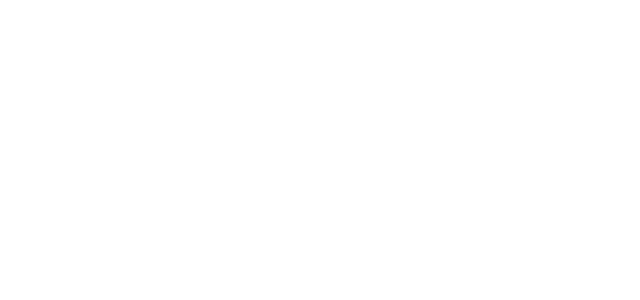
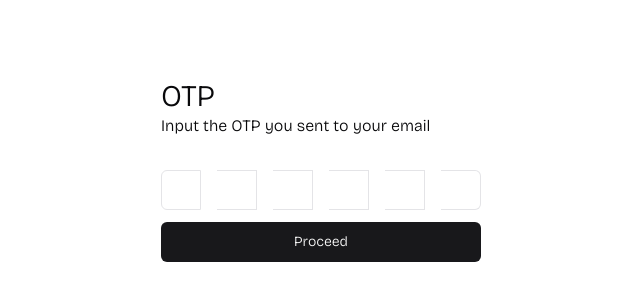
Before and after one commit to Adedoyin-Emmanuel/dev-teraphy, a Next.js app: page /auth/teraphist/otp in a window 1280 px wide. Shown: the part 240-540 px from the top of the page, without its empty margins (319-959 px from the left). Built offline with nearby package versions, Linux system fonts and the light colour scheme.

Commit message:
Fix: Fixed OTP input issue

```diff
--- a/app/auth/teraphist/otp/page.tsx
+++ b/app/auth/teraphist/otp/page.tsx
@@ -1,12 +1,45 @@
+"use client";
+import React from "react";
 import Text from "@/app/components/text";
-import { Label } from "@/components/ui/label";
-import { Input } from "@/components/ui/input";
+import {
+  InputOTP,
+  InputOTPGroup,
+  InputOTPSlot,
+  InputOTPSeparator,
+} from "@/components/ui/input-otp";
 import { Button } from "@/components/ui/button";
-import Link from "next/link";
+import { REGEXP_ONLY_DIGITS_AND_CHARS } from "input-otp";
 
 const OTP = () => {
+  const [value, setValue] = React.useState<string>("");
+
   return (
-    <div className="w-screen h-screen flex items-center flex-col justify-around"></div>
+    <div className="w-screen h-screen flex flex-col items-center justify-center">
+      <section className="w-11/12 md:w-1/2 xl:w-1/4">
+        <section className="header-section my-8">
+          <h3 className="text-3xl capitalize font-bold">OTP</h3>
+          <p>Input the OTP you sent to your email </p>
+        </section>
+
+        <InputOTP
+          maxLength={6}
+          value={value}
+          onChange={(value) => setValue(value)}
+          pattern={REGEXP_ONLY_DIGITS_AND_CHARS}
+        >
+          <InputOTPGroup className="w-full flex items-center justify-between">
+            <InputOTPSlot index={0} />
+            <InputOTPSlot index={1} />
+            <InputOTPSlot index={2} />
+            <InputOTPSlot index={3} />
+            <InputOTPSlot index={4} />
+            <InputOTPSlot index={5} />
+          </InputOTPGroup>
+        </InputOTP>
+
+        <Button className="w-full my-3">Proceed</Button>
+      </section>
+    </div>
   );
 };
 
```
